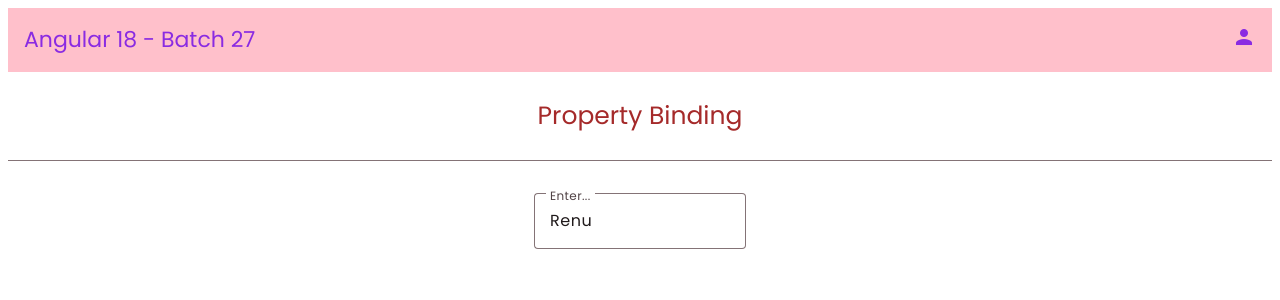
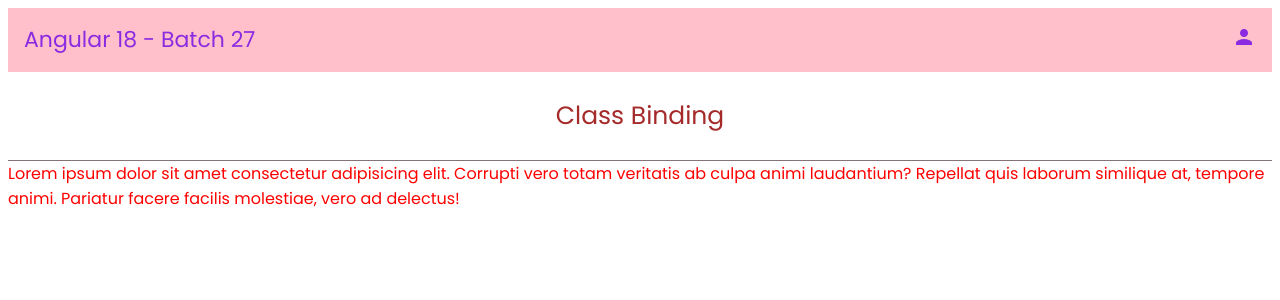
Before and after one commit to SatishKonduru/batch27, an Angular app: page / in a window 1280 px wide. Shown: the top 300 px of the page. Built offline with nearby package versions, Linux system fonts and the light colour scheme.

Commit message:
Style Binding and Class Binding

```diff
--- a/src/app/app.component.html
+++ b/src/app/app.component.html
@@ -12,4 +12,6 @@
  </div> -->
 
  <!-- <app-interpolation></app-interpolation> -->
-<app-p-binding></app-p-binding>
+<!-- <app-p-binding></app-p-binding> -->
+ <!-- <app-style-binding></app-style-binding> -->
+  <app-class-binding></app-class-binding>
--- a/src/app/app.component.ts
+++ b/src/app/app.component.ts
@@ -3,6 +3,8 @@ import { RouterOutlet } from '@angular/router';
 import { HeaderComponent } from './components/header/header.component';
 import { InterpolationComponent } from './components/interpolation/interpolation.component';
 import { PBindingComponent } from './components/p-binding/p-binding.component';
+import { StyleBindingComponent } from './components/style-binding/style-binding.component';
+import { ClassBindingComponent } from './components/class-binding/class-binding.component';
 
 @Component({
   selector: 'app-root',
@@ -12,6 +14,8 @@ import { PBindingComponent } from './components/p-binding/p-binding.component';
     HeaderComponent,
     InterpolationComponent,
     PBindingComponent,
+    StyleBindingComponent,
+    ClassBindingComponent,
   ],
   templateUrl: './app.component.html',
   styleUrl: './app.component.css',
--- /dev/null
+++ b/src/app/components/class-binding/class-binding.component.css
@@ -0,0 +1,7 @@
+.textColor {
+  color: red;
+}
+
+.textSize {
+  font-size: 30px;
+}
--- /dev/null
+++ b/src/app/components/class-binding/class-binding.component.html
@@ -0,0 +1,36 @@
+<div style="display: flex; justify-content: center;">
+  <p style="font-size: 25px; color:brown">Class Binding</p>
+</div>
+<mat-divider></mat-divider>
+
+<!-- <div class="textColor">
+  Lorem ipsum dolor sit amet consectetur adipisicing elit. Magnam et voluptate, eos facilis quibusdam reprehenderit nisi itaque harum rerum dicta nulla autem dolorem eius dignissimos repellat praesentium sapiente necessitatibus quod!
+</div>
+<div [class]="textColor">
+  Lorem ipsum dolor sit amet consectetur adipisicing elit. Magnam et voluptate, eos facilis quibusdam reprehenderit nisi itaque harum rerum dicta nulla autem dolorem eius dignissimos repellat praesentium sapiente necessitatibus quod!
+</div>
+
+<div [class]="textSize">
+  Lorem ipsum, dolor sit amet consectetur adipisicing elit. Ut, repellat ex magnam natus nobis beatae.
+</div>
+
+<div [ngClass]="myClass">
+Lorem ipsum dolor sit amet consectetur adipisicing elit. Officia non adipisci aperiam quidem provident sit. Hic dolor officia, voluptas possimus odio commodi, eligendi libero iusto, ea natus harum veritatis voluptatibus!
+</div> -->
+
+<!-- <div [ngClass]="'textColor textSize'">
+  Lorem ipsum, dolor sit amet consectetur adipisicing elit. Aut ex architecto ullam nam dolorum consequatur aliquam atque, voluptas labore nostrum aliquid sed, minima modi magnam repellendus reiciendis qui, numquam itaque.
+</div> -->
+
+<!-- <div [ngClass]="['textColor', 'textSize']">
+  Lorem ipsum dolor sit amet consectetur adipisicing elit. Beatae pariatur labore reprehenderit magni odit ipsam officiis excepturi, dolore cum asperiores cumque molestiae? Praesentium laboriosam eum, tempora perferendis consequatur sed deserunt.
+</div> -->
+<!--
+<div [ngClass]="{'textColor': false, 'textSize': true}">
+Lorem ipsum dolor sit amet consectetur adipisicing elit. Corrupti vero totam veritatis ab culpa animi laudantium? Repellat quis laborum similique at, tempore animi. Pariatur facere facilis molestiae, vero ad delectus!
+</div> -->
+
+
+<div [ngClass]="{'textColor': 2+2, 'textSize': 10>20}">
+  Lorem ipsum dolor sit amet consectetur adipisicing elit. Corrupti vero totam veritatis ab culpa animi laudantium? Repellat quis laborum similique at, tempore animi. Pariatur facere facilis molestiae, vero ad delectus!
+  </div>
--- /dev/null
+++ b/src/app/components/class-binding/class-binding.component.ts
@@ -0,0 +1,19 @@
+import { CommonModule } from '@angular/common';
+import { Component } from '@angular/core';
+import { MatDividerModule } from '@angular/material/divider';
+
+@Component({
+  selector: 'app-class-binding',
+  standalone: true,
+  imports: [MatDividerModule, CommonModule],
+  templateUrl: './class-binding.component.html',
+  styleUrl: './class-binding.component.css',
+})
+export class ClassBindingComponent {
+  textColor = 'textColor';
+  textSize = 'textSize';
+  myClass = {
+    textColor: 'textColor',
+    textSize: 'textSize',
+  };
+}
--- /dev/null
+++ b/src/app/components/style-binding/style-binding.component.html
@@ -0,0 +1,28 @@
+<div style="display: flex; justify-content: center;">
+  <p style="font-size: 25px; color:brown">Style Binding</p>
+</div>
+<mat-divider></mat-divider>
+
+<div style="color:blue">
+  Lorem ipsum dolor sit, amet consectetur adipisicing elit. Enim, numquam? Esse ab laborum amet incidunt reiciendis, voluptatum necessitatibus, eligendi perferendis illo, neque temporibus vel tempora ratione dolor modi in! Ipsum?
+</div>
+
+<div [style.color]="'red'">
+  Lorem ipsum dolor sit amet consectetur adipisicing elit. Eaque repellendus animi omnis velit fuga soluta adipisci sapiente magni aperiam odio facere doloribus dolore, deleniti pariatur ratione assumenda voluptatibus hic obcaecati.
+</div>
+
+<div [style.color]="textColor">
+  Lorem ipsum dolor sit amet consectetur adipisicing elit. Explicabo sunt hic, ratione reprehenderit repellat molestias dolorem velit incidunt eum cum soluta beatae voluptate laborum excepturi fugit similique quos quae consequuntur?
+</div>
+
+<div [style.fontSize]="textSize">
+  Lorem ipsum dolor sit amet consectetur adipisicing elit. Modi quos beatae architecto in expedita non sint repudiandae consectetur nulla quo temporibus, a ex numquam laudantium neque? Sint aliquid suscipit architecto!
+</div>
+
+<div [ngStyle]="myStyle">
+  Lorem ipsum dolor, sit amet consectetur adipisicing elit. Quam ab, officiis animi quae in dicta!
+</div>
+
+<div [ngStyle]=" myValue <= 10 ? {color: 'green'} : {color: 'red'}">
+  Lorem ipsum dolor sit amet consectetur adipisicing elit. Vero quaerat corrupti recusandae nam, doloremque sed aliquid. Quasi atque quod repellendus?
+</div>
--- /dev/null
+++ b/src/app/components/style-binding/style-binding.component.ts
@@ -0,0 +1,20 @@
+import { CommonModule } from '@angular/common';
+import { Component } from '@angular/core';
+import { MatDividerModule } from '@angular/material/divider';
+
+@Component({
+  selector: 'app-style-binding',
+  standalone: true,
+  imports: [MatDividerModule, CommonModule],
+  templateUrl: './style-binding.component.html',
+  styleUrl: './style-binding.component.css',
+})
+export class StyleBindingComponent {
+  textColor = 'green';
+  textSize = '10px';
+  myStyle = {
+    color: this.textColor,
+    fontSize: this.textSize,
+  };
+  myValue = 10;
+}
```
Also changed, not shown: src/app/components/style-binding/style-binding.component.css (added).
